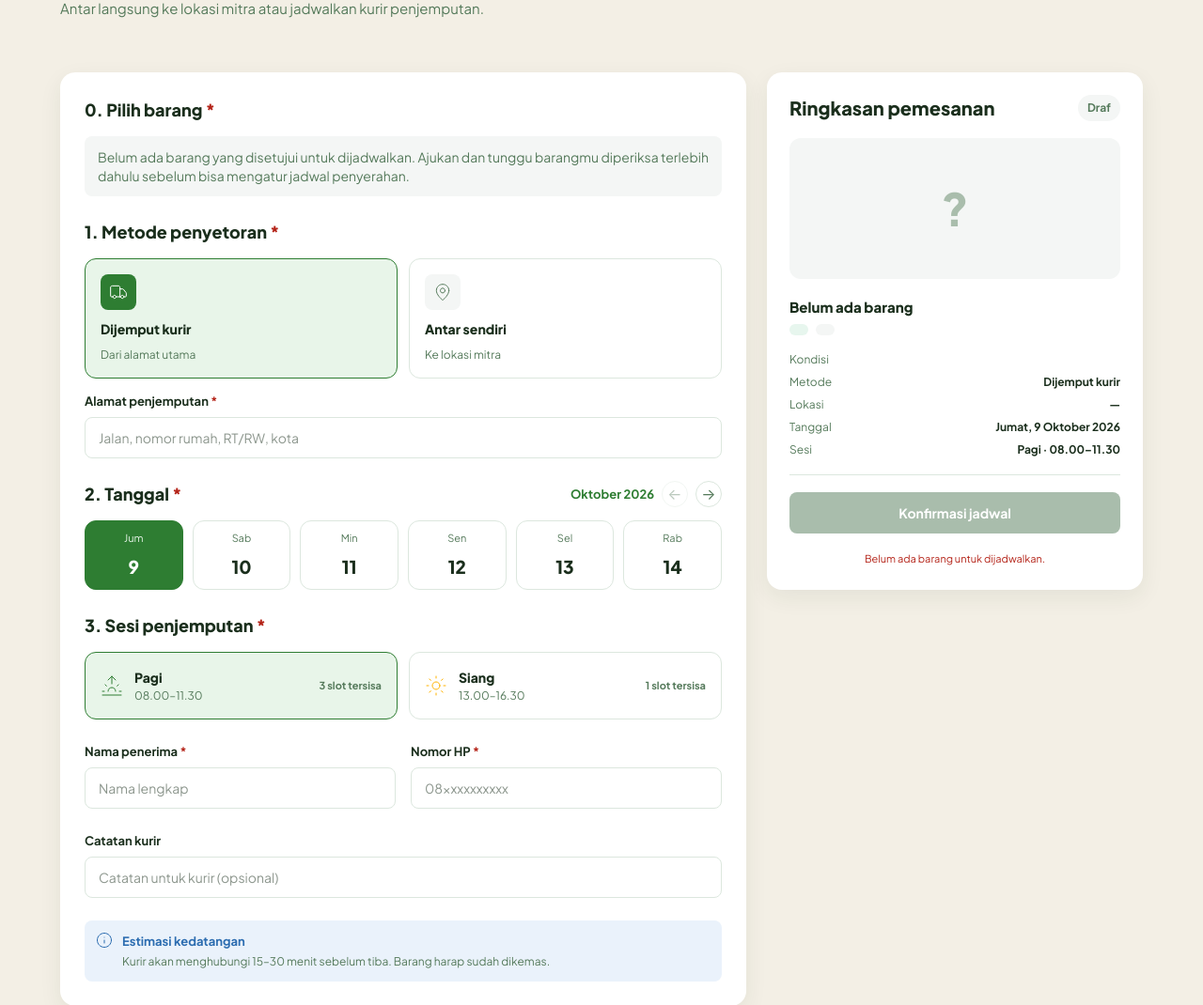
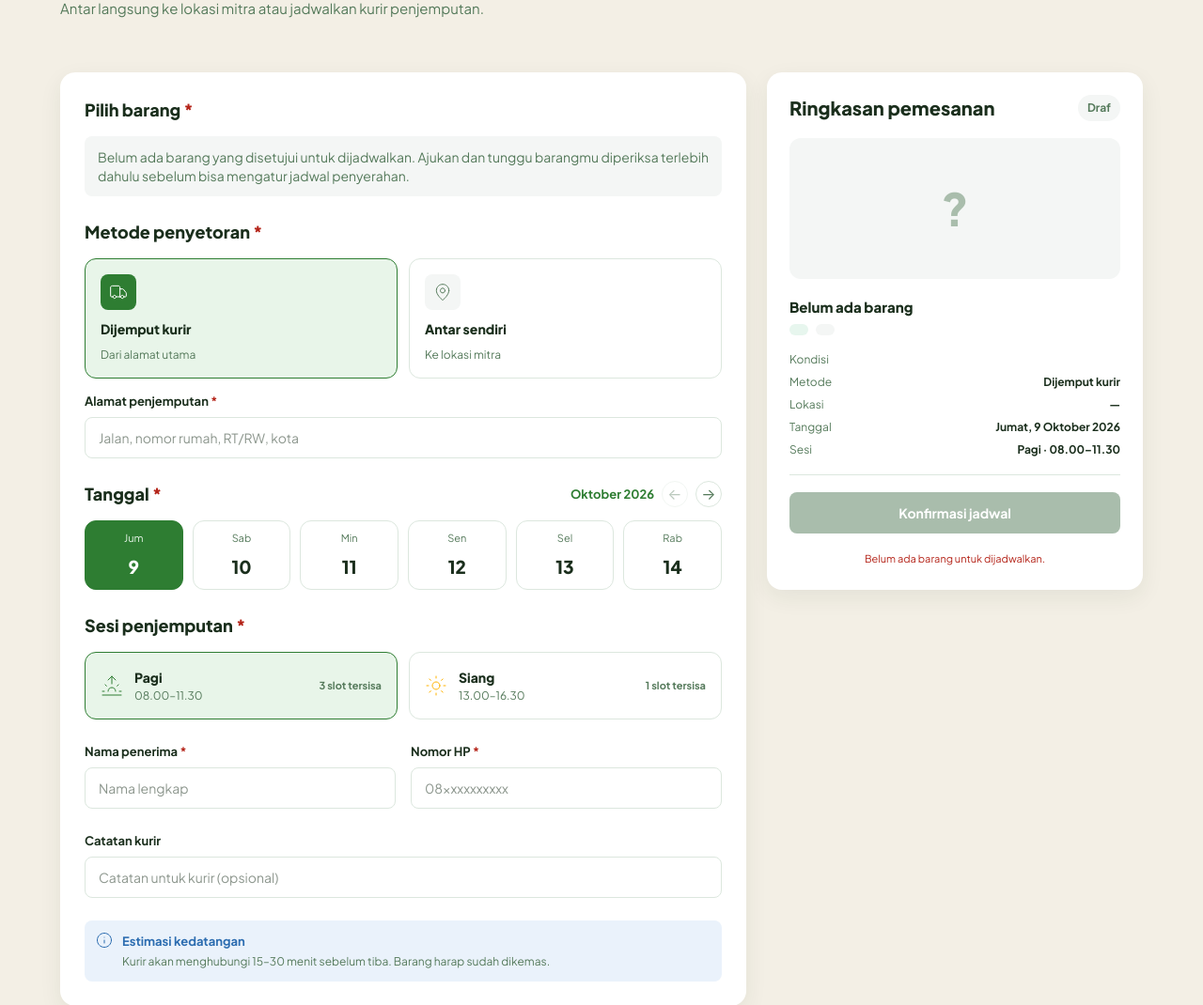
Before and after one commit to pbp-f-kelompok-1/KelolaKita, a Django app: page /jadwal/ in a window 1280 px wide. Shown: the part 176-1246 px from the top of the page at 94% size. Run offline with Django 5.2, Linux system fonts and the light colour scheme; the visitor is signed in with stand-in values (Sample User, id 1); data comes from the database, SQL or seed files in the repository; data that the repository does not hold is empty; style sheets or scripts are compiled from the project's sources; some libraries are stand-ins or nearby versions.

Commit message:
chore: remove ordered number

```diff
--- a/Schedule/templates/Schedule/schedule.html
+++ b/Schedule/templates/Schedule/schedule.html
@@ -32,7 +32,7 @@
         <div class="flex min-w-0 flex-1 flex-col gap-6 rounded-2xl bg-white p-[26px] shadow-[0px_8px_24px_0px_rgba(23,53,28,0.07)]">
 
             <section class="flex flex-col gap-3.5" id="items-section">
-                <h2 class="font-['Plus_Jakarta_Sans'] text-lg font-extrabold text-[#1a2e1c]">0. Pilih barang <span class="text-[#b42318]">*</span></h2>
+                <h2 class="font-['Plus_Jakarta_Sans'] text-lg font-extrabold text-[#1a2e1c]">Pilih barang <span class="text-[#b42318]">*</span></h2>
                 <div id="items-picker" class="{% if not items %}hidden{% endif %} flex flex-col gap-3">
                     <p class="text-xs text-[#557a5b]">Bisa pilih lebih dari satu barang untuk dijadwalkan sekaligus.</p>
                     <div id="items-list" class="flex flex-col gap-3">
@@ -72,7 +72,7 @@
             </section>
 
             <section class="flex flex-col gap-3.5">
-                <h2 class="font-['Plus_Jakarta_Sans'] text-lg font-extrabold text-[#1a2e1c]">1. Metode penyetoran <span class="text-[#b42318]">*</span></h2>
+                <h2 class="font-['Plus_Jakarta_Sans'] text-lg font-extrabold text-[#1a2e1c]">Metode penyetoran <span class="text-[#b42318]">*</span></h2>
                 <div class="flex flex-col gap-3 sm:flex-row">
                     {% for method in methods %}
                     <label class="method-card group relative flex flex-1 cursor-pointer flex-col gap-2.5 rounded-xl border border-[#dce7de] bg-white p-4 transition-colors has-[:checked]:border-[#2e7d32] has-[:checked]:bg-[#e8f5e9]">
@@ -137,7 +137,7 @@
 
             <section class="flex flex-col gap-3.5">
                 <div class="flex items-center justify-between">
-                    <h2 class="font-['Plus_Jakarta_Sans'] text-lg font-extrabold text-[#1a2e1c]">2. Tanggal <span class="text-[#b42318]">*</span></h2>
+                    <h2 class="font-['Plus_Jakarta_Sans'] text-lg font-extrabold text-[#1a2e1c]">Tanggal <span class="text-[#b42318]">*</span></h2>
                     <div class="flex items-center gap-2">
                         <p class="text-[13px] font-bold text-[#2e7d32]">{{ current_month_label }}</p>
                         <button type="button" id="date-prev" aria-label="Tanggal sebelumnya"
@@ -162,7 +162,7 @@
             </section>
 
             <section class="flex flex-col gap-3.5">
-                <h2 class="font-['Plus_Jakarta_Sans'] text-lg font-extrabold text-[#1a2e1c]">3. Sesi penjemputan <span class="text-[#b42318]">*</span></h2>
+                <h2 class="font-['Plus_Jakarta_Sans'] text-lg font-extrabold text-[#1a2e1c]">Sesi penjemputan <span class="text-[#b42318]">*</span></h2>
                 <div class="flex flex-col gap-3 sm:flex-row">
                     {% for session in sessions %}
                     <label class="session-card flex flex-1 cursor-pointer items-center gap-3 rounded-xl border border-[#dce7de] p-4 has-[:checked]:border-[#2e7d32] has-[:checked]:bg-[#e8f5e9] has-[:disabled]:cursor-not-allowed has-[:disabled]:opacity-40 has-[:disabled]:pointer-events-none">
```
